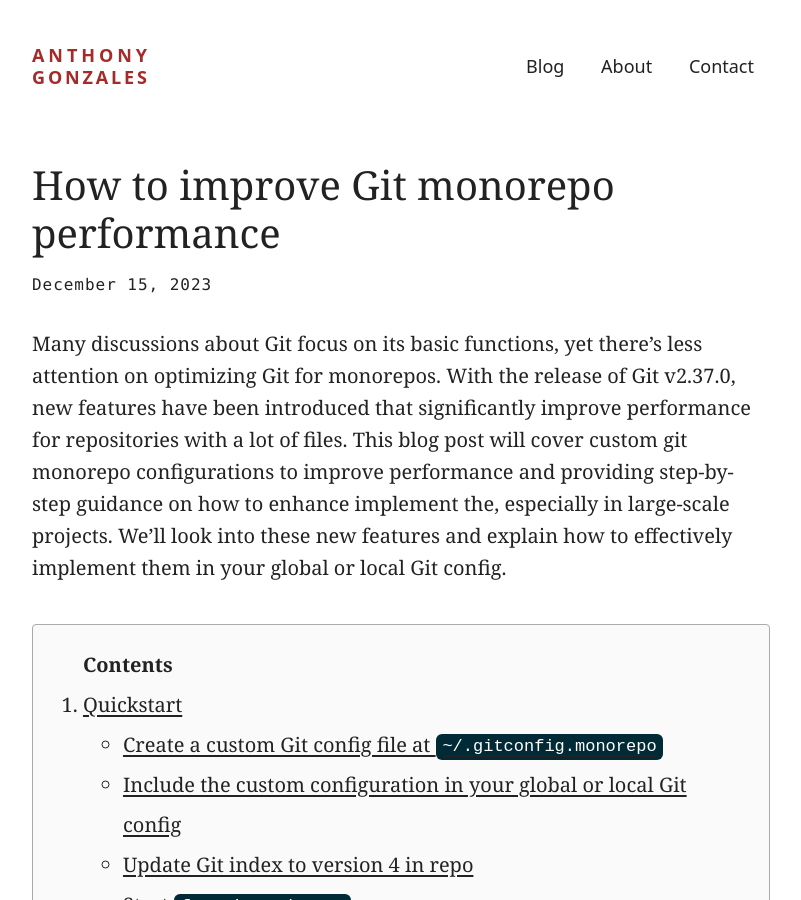
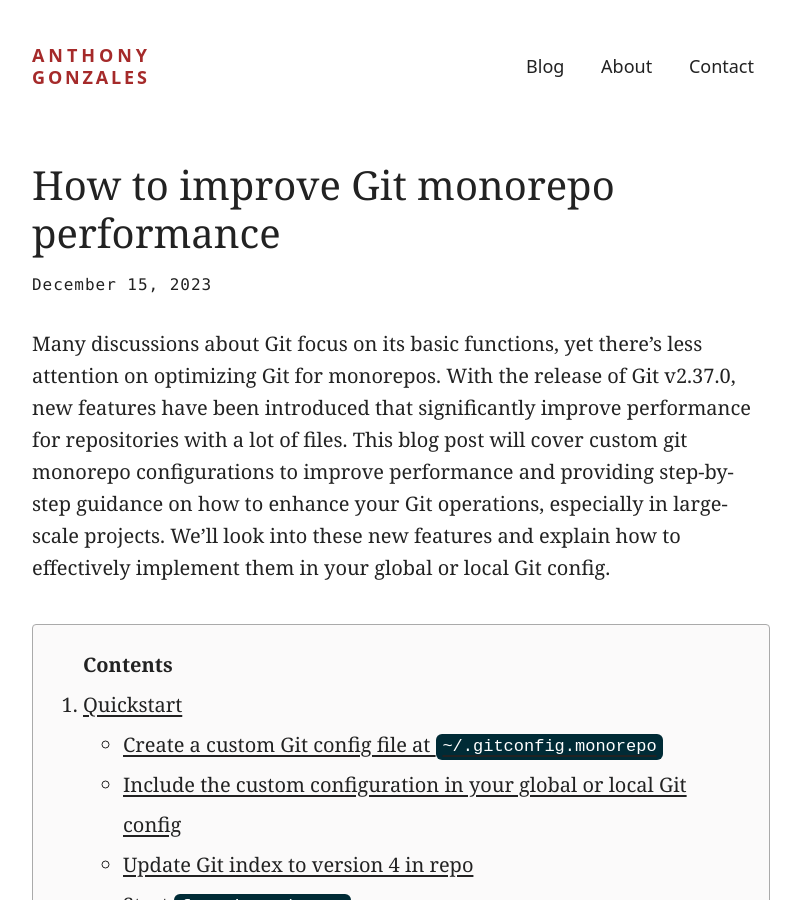
Before and after one commit to antgonzales/antgonzales.github.io, a Jekyll site: the page built from _posts/2023-12-15-how-to-improve-git-monorepo-performance.md, in a window 1280 px wide and 900 px high. Shown: the whole window, without its empty margins (239-1040 px from the left). Built offline with Jekyll 4.4.1, drawn with Linux system fonts in a browser that asks for light colours.

Commit message:
Fix typo

```diff
--- a/_posts/2023-12-15-how-to-improve-git-monorepo-performance.md
+++ b/_posts/2023-12-15-how-to-improve-git-monorepo-performance.md
@@ -11,9 +11,9 @@ attention on optimizing Git for monorepos. With the release of Git v2.37.0, new
 features have been introduced that significantly improve performance for
 repositories with a lot of files. This blog post will cover custom git monorepo
 configurations to improve performance and providing step-by-step guidance on
-how to enhance implement the, especially in large-scale projects. We'll look
-into these new features and explain how to effectively implement them in your
-global or local Git config.
+how to enhance your Git operations, especially in large-scale projects. We'll
+look into these new features and explain how to effectively implement them in
+your global or local Git config.
 
 * Do not remove this line (it will not be displayed)
 {:toc}
```
